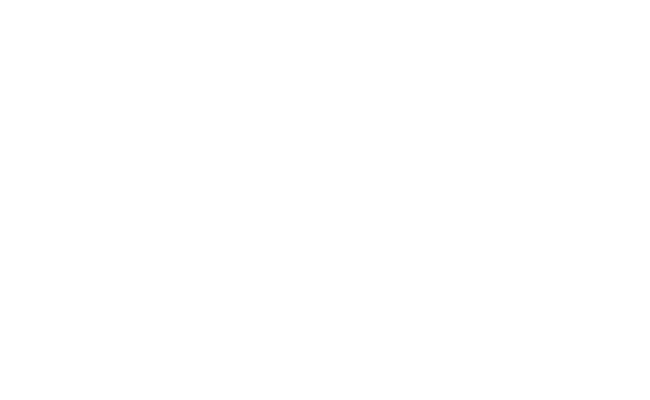
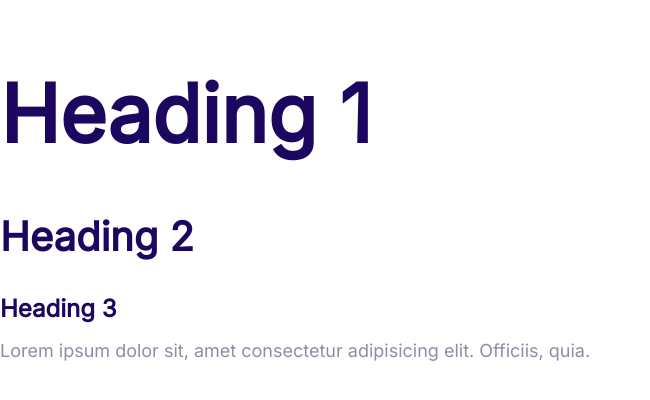
Before and after one commit to LetTheBoyCode/moshify, a plain HTML site: page index.html in a window 1280 px wide. Shown: the whole page, without its empty margins (0-650 px from the left). Drawn offline with Linux system fonts and the light colour scheme.

Commit message:
Define the styles for the fonts.

```diff
--- a/CSS/styles.css
+++ b/CSS/styles.css
@@ -5,3 +5,52 @@
     --color-headings: #1b0760;
     --color-body: #918ca4;
 }
+
+html {
+    font-size: 62.5%;
+}
+
+body {
+    font-family: Inter, Arial, Helvetica, sans-serif;
+    font-size: 2.4rem;
+    line-height: 1.5;
+    color: var(--color-body);
+}
+
+h1, h2, h3 {
+    color: var(--color-headings);
+    margin-bottom: 1rem;
+}
+
+h1 {
+    font-size: 7rem;
+}
+
+h2 {
+    font-size: 4rem;
+}
+
+h3 {
+    font-size: 3rem;
+}
+
+p {
+    margin-top: 0;
+}
+
+@media screen and (min-width: 1024px) {
+    body {
+        font-size: 1.8rem;
+    }
+    h1 {
+        font-size: 8rem;
+    }
+
+    h2 {
+        font-size: 4rem;
+    }
+
+    h3 {
+        font-size: 2.4rem;
+    }
+}
--- a/index.html
+++ b/index.html
@@ -4,8 +4,21 @@
     <meta charset="UTF-8" />
     <meta name="viewport" content="width=device-width, initial-scale=1.0" />
     <title>Document</title>
+    <link rel="preconnect" href="https://fonts.googleapis.com" />
+    <link rel="preconnect" href="https://fonts.gstatic.com" crossorigin />
+    <link
+      href="https://fonts.googleapis.com/css2?family=Inter:ital,opsz,wght@400;700&display=swap"
+      rel="stylesheet"
+    />
     <link rel="stylesheet" href="css/normalize.css" />
     <link rel="stylesheet" href="css/styles.css" />
   </head>
-  <body></body>
+  <body>
+    <h1>Heading 1</h1>
+    <h2>Heading 2</h2>
+    <h3>Heading 3</h3>
+    <p>
+      Lorem ipsum dolor sit, amet consectetur adipisicing elit. Officiis, quia.
+    </p>
+  </body>
 </html>
```
